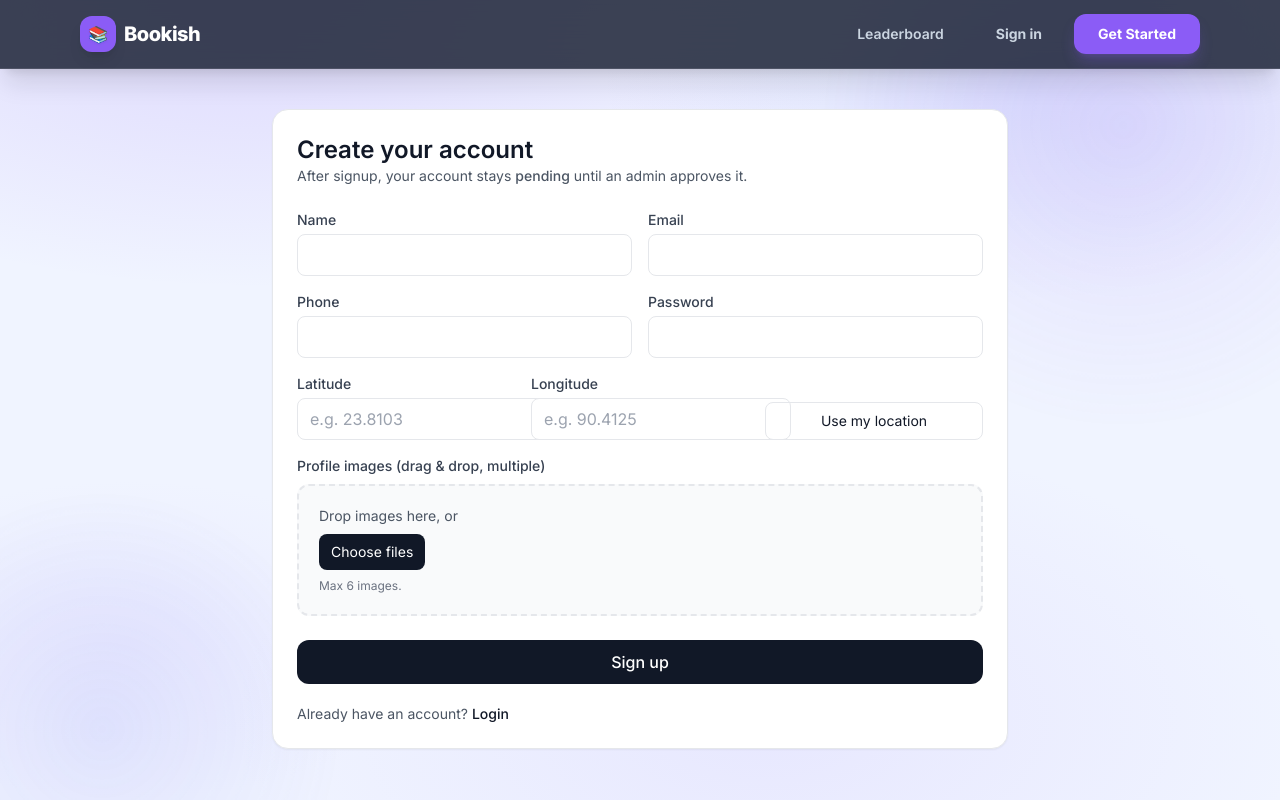
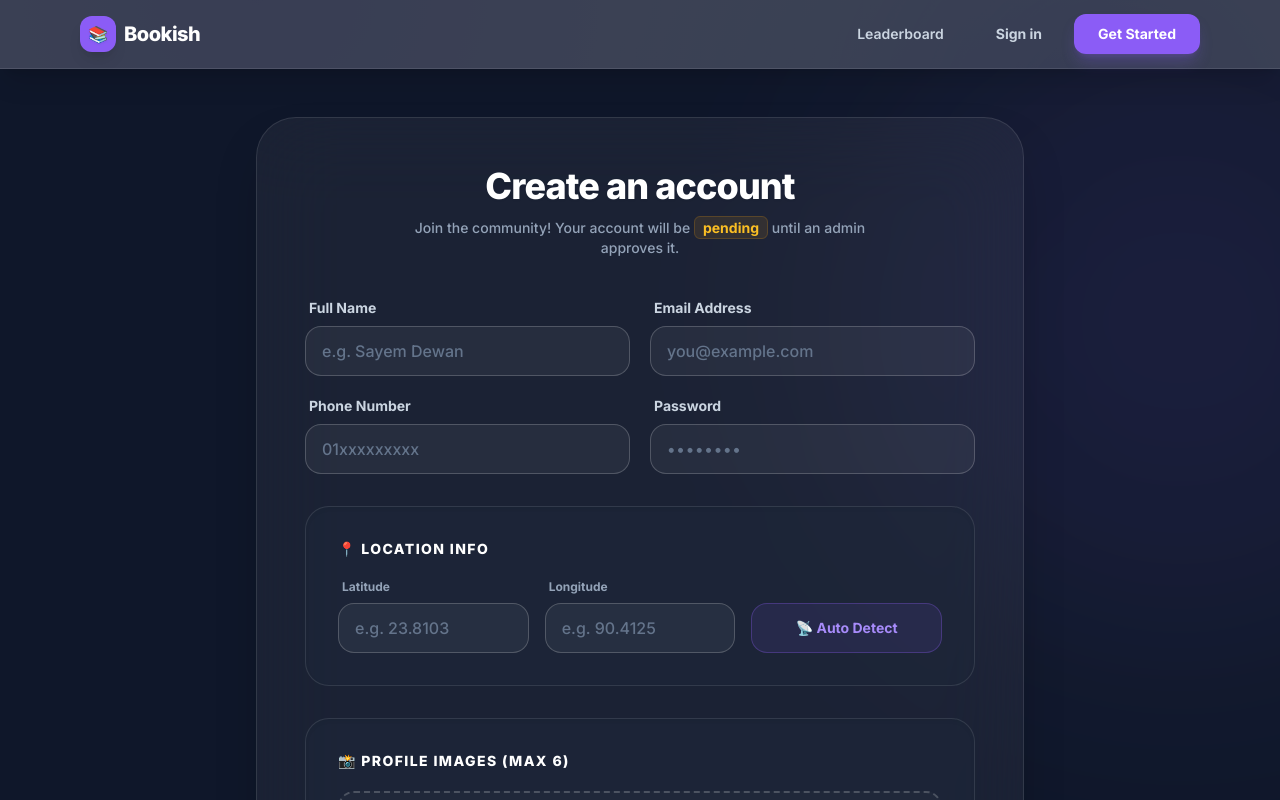
Before and after one commit to mdsayemdewan/book-share-exchange-capstone, a React app in the folder frontend/: page /signup in a window 1280 px wide. Shown: the top 800 px of the page. Built offline with nearby package versions, Linux system fonts and the light colour scheme; the HTML template or start-up script is replaced by a standard one.

Commit message:
Change Sign Up and pending UI

```diff
--- a/frontend/src/pages/Signup.jsx
+++ b/frontend/src/pages/Signup.jsx
@@ -106,54 +106,75 @@ export default function Signup() {
     }
   };
 
+  const inputClass = "w-full rounded-2xl border border-white/20 bg-white/5 px-4 py-3 text-white placeholder-slate-500 focus:outline-none focus:ring-2 focus:ring-primary-500/50 focus:bg-white/10 transition-all font-medium";
+
   return (
-    <div className="mx-auto max-w-3xl px-4 py-10">
-      <div className="rounded-2xl bg-white p-6 shadow-sm border">
-        <div className="mb-6">
-          <h1 className="text-2xl font-semibold text-gray-900">Create your account</h1>
-          <p className="text-sm text-gray-600">
-            After signup, your account stays <span className="font-medium">pending</span> until an admin approves it.
+    <div className="min-h-[calc(100vh-80px)] bg-slate-900 flex items-center justify-center p-4 py-12 relative overflow-hidden">
+      {/* Background Decor */}
+      <div className="absolute top-0 right-0 -translate-y-12 translate-x-1/3 w-[600px] h-[600px] bg-primary-500/10 rounded-full blur-[120px] mix-blend-screen pointer-events-none opacity-80"></div>
+      <div className="absolute bottom-0 left-0 translate-y-1/3 -translate-x-1/3 w-[500px] h-[500px] bg-violet-500/10 rounded-full blur-[120px] mix-blend-screen pointer-events-none opacity-80"></div>
+
+      <div className="w-full max-w-3xl z-10">
+        <div className="rounded-[2.5rem] bg-white/5 backdrop-blur-2xl p-8 md:p-12 shadow-2xl border border-white/10">
+          <div className="mb-10 text-center max-w-lg mx-auto">
+            <h1 className="text-4xl font-extrabold text-white tracking-tight drop-shadow-sm">Create an account</h1>
+            <p className="mt-3 text-sm font-medium text-slate-400">
+              Join the community! Your account will be <span className="text-amber-400 font-bold bg-amber-500/10 px-2 py-0.5 rounded-md border border-amber-500/20">pending</span> until an admin approves it.
             </p>
           </div>
 
-        {error ? <div className="mb-4 rounded-lg bg-red-50 p-3 text-sm text-red-700">{error}</div> : null}
-        {success ? <div className="mb-4 rounded-lg bg-green-50 p-3 text-sm text-green-700">{success}</div> : null}
+          {error ? (
+            <div className="mb-8 rounded-2xl bg-red-500/10 p-4 border border-red-500/20 flex gap-4 text-red-400 shadow-inner">
+              <span className="text-2xl leading-none">⚠️</span>
+              <p className="text-sm font-bold flex items-center">{error}</p>
+            </div>
+          ) : null}
+          {success ? (
+            <div className="mb-8 rounded-2xl bg-emerald-500/10 p-4 border border-emerald-500/20 flex gap-4 text-emerald-400 shadow-inner">
+              <span className="text-2xl leading-none">✅</span>
+              <p className="text-sm font-bold flex items-center">{success}</p>
+            </div>
+          ) : null}
 
-        <form onSubmit={submit} className="grid grid-cols-1 gap-4">
-          <div className="grid grid-cols-1 md:grid-cols-2 gap-4">
-            <label className="grid gap-1">
-              <span className="text-sm font-medium text-gray-700">Name</span>
+          <form onSubmit={submit} className="grid grid-cols-1 gap-8">
+            <div className="grid grid-cols-1 md:grid-cols-2 gap-5">
+              <label className="grid gap-2 focus-within:text-primary-400 transition-colors">
+                <span className="text-sm font-bold text-slate-300 inherit ml-1">Full Name</span>
                 <input
-                className="rounded-lg border px-3 py-2"
+                  className={inputClass}
                   value={form.name}
+                  placeholder="e.g. Sayem Dewan"
                   onChange={(e) => setForm((p) => ({ ...p, name: e.target.value }))}
                   required
                 />
               </label>
-            <label className="grid gap-1">
-              <span className="text-sm font-medium text-gray-700">Email</span>
+              <label className="grid gap-2 focus-within:text-primary-400 transition-colors">
+                <span className="text-sm font-bold text-slate-300 inherit ml-1">Email Address</span>
                 <input
-                className="rounded-lg border px-3 py-2"
+                  className={inputClass}
                   type="email"
+                  placeholder="you@example.com"
                   value={form.email}
                   onChange={(e) => setForm((p) => ({ ...p, email: e.target.value }))}
                   required
                 />
               </label>
-            <label className="grid gap-1">
-              <span className="text-sm font-medium text-gray-700">Phone</span>
+              <label className="grid gap-2 focus-within:text-primary-400 transition-colors">
+                <span className="text-sm font-bold text-slate-300 inherit ml-1">Phone Number</span>
                 <input
-                className="rounded-lg border px-3 py-2"
+                  className={inputClass}
                   value={form.phone}
+                  placeholder="01xxxxxxxxx"
                   onChange={(e) => setForm((p) => ({ ...p, phone: e.target.value }))}
                   required
                 />
               </label>
-            <label className="grid gap-1">
-              <span className="text-sm font-medium text-gray-700">Password</span>
+              <label className="grid gap-2 focus-within:text-primary-400 transition-colors">
+                <span className="text-sm font-bold text-slate-300 inherit ml-1">Password</span>
                 <input
-                className="rounded-lg border px-3 py-2"
+                  className={`${inputClass} tracking-wider`}
                   type="password"
+                  placeholder="••••••••"
                   value={form.password}
                   onChange={(e) => setForm((p) => ({ ...p, password: e.target.value }))}
                   required
@@ -161,21 +182,25 @@ export default function Signup() {
               </label>
             </div>
 
-          <div className="grid grid-cols-1 md:grid-cols-3 gap-4 items-end">
-            <label className="grid gap-1">
-              <span className="text-sm font-medium text-gray-700">Latitude</span>
+            <div className="border border-white/10 rounded-3xl p-6 md:p-8 bg-slate-800/50 shadow-inner">
+              <h3 className="text-sm font-extrabold text-white mb-5 flex items-center gap-2 uppercase tracking-widest">
+                 📍 Location Info
+              </h3>
+              <div className="grid grid-cols-1 sm:grid-cols-12 gap-4 items-end">
+                <label className="grid gap-2 sm:col-span-4 focus-within:text-primary-400 transition-colors">
+                  <span className="text-xs font-bold text-slate-400 inherit ml-1">Latitude</span>
                   <input
-                className="rounded-lg border px-3 py-2"
+                    className={inputClass}
                     value={form.lat}
                     onChange={(e) => setForm((p) => ({ ...p, lat: e.target.value }))}
                     placeholder="e.g. 23.8103"
                     required
                   />
                 </label>
-            <label className="grid gap-1">
-              <span className="text-sm font-medium text-gray-700">Longitude</span>
+                <label className="grid gap-2 sm:col-span-4 focus-within:text-primary-400 transition-colors">
+                  <span className="text-xs font-bold text-slate-400 inherit ml-1">Longitude</span>
                   <input
-                className="rounded-lg border px-3 py-2"
+                    className={inputClass}
                     value={form.lng}
                     onChange={(e) => setForm((p) => ({ ...p, lng: e.target.value }))}
                     placeholder="e.g. 90.4125"
@@ -185,50 +210,57 @@ export default function Signup() {
                 <button
                   type="button"
                   onClick={useMyLocation}
-              className="rounded-lg border px-3 py-2 text-sm hover:bg-gray-50"
+                  className="sm:col-span-4 rounded-2xl border border-primary-500/30 bg-primary-500/10 px-4 py-3 text-sm font-bold text-primary-400 hover:bg-primary-500/20 hover:border-primary-500/50 transition-colors h-[50px] flex items-center justify-center gap-2"
                 >
-              Use my location
+                  📡 Auto Detect
                 </button>
               </div>
+            </div>
 
-          <div className="grid gap-2">
-            <span className="text-sm font-medium text-gray-700">Profile images (drag & drop, multiple)</span>
+            <div className="grid gap-3 border border-white/10 rounded-3xl p-6 md:p-8 bg-slate-800/50 shadow-inner">
+              <span className="text-sm font-extrabold text-white flex items-center gap-2 uppercase tracking-widest mb-2">
+                 📸 Profile Images (Max 6)
+              </span>
               <div
                 onDragOver={(e) => e.preventDefault()}
                 onDrop={(e) => {
                   e.preventDefault();
                   onPickFiles(e.dataTransfer.files);
                 }}
-              className="rounded-xl border-2 border-dashed p-5 text-sm text-gray-600 bg-gray-50"
+                className="rounded-2xl border-2 border-dashed border-white/20 hover:border-primary-500/50 p-10 text-center text-sm text-slate-400 bg-white/[0.02] hover:bg-white/[0.04] transition-all flex items-center justify-center cursor-pointer group"
+                onClick={() => document.getElementById('fileUpload').click()}
               >
-              <div className="flex flex-col gap-2">
-                <div>Drop images here, or</div>
-                <label className="inline-flex w-fit cursor-pointer rounded-lg bg-gray-900 px-3 py-2 text-white">
-                  Choose files
+                <div className="flex flex-col items-center gap-4">
+                  <div className="h-14 w-14 rounded-full bg-white/10 group-hover:bg-primary-500/20 flex items-center justify-center shadow-inner transition-colors border border-white/5">
+                    <span className="text-2xl drop-shadow-sm">☁️</span>
+                  </div>
+                  <div className="font-bold text-slate-300 group-hover:text-primary-300 transition-colors">Click or drop images here</div>
+                  <div className="text-xs font-medium text-slate-500">Supported formats: JPG, PNG...</div>
                   <input
+                    id="fileUpload"
                     type="file"
                     className="hidden"
                     multiple
                     accept="image/*"
                     onChange={(e) => onPickFiles(e.target.files)}
                   />
-                </label>
-                <div className="text-xs text-gray-500">Max 6 images.</div>
                 </div>
               </div>
 
               {previews.length ? (
-              <div className="grid grid-cols-2 md:grid-cols-3 gap-3">
+                <div className="grid grid-cols-2 md:grid-cols-3 gap-4 mt-5">
                   {previews.map((p) => (
-                  <div key={p.name} className="relative overflow-hidden rounded-xl border bg-white">
-                    <img src={p.url} alt={p.name} className="h-28 w-full object-cover" />
+                    <div key={p.name} className="relative group overflow-hidden rounded-2xl border border-white/10 shadow-lg bg-slate-900">
+                      <img src={p.url} alt={p.name} className="h-32 w-full object-cover group-hover:scale-110 group-hover:opacity-50 transition-all duration-500" />
+                      <div className="absolute inset-0 opacity-0 group-hover:opacity-100 transition-opacity flex items-center justify-center backdrop-blur-sm bg-black/40">
                         <button
                           type="button"
-                      onClick={() => removeFile(p.name)}
-                      className="absolute right-2 top-2 rounded-md bg-white/90 px-2 py-1 text-xs hover:bg-white"
+                          onClick={(e) => { e.stopPropagation(); removeFile(p.name); }}
+                          className="rounded-xl bg-red-500 px-4 py-2 text-xs font-bold text-white shadow-lg hover:bg-red-600 hover:scale-105 transition-all"
                         >
                           Remove
                         </button>
+                      </div>
                     </div>
                   ))}
                 </div>
@@ -237,17 +269,26 @@ export default function Signup() {
 
             <button
               disabled={submitting}
-            className="mt-2 rounded-xl bg-gray-900 px-4 py-2.5 font-medium text-white hover:bg-gray-800 disabled:opacity-60"
+              className="mt-4 rounded-2xl bg-gradient-to-r from-primary-500 to-violet-500 px-4 py-4 md:py-5 text-base font-extrabold text-white shadow-lg shadow-primary-500/30 hover:shadow-xl hover:shadow-primary-500/40 transition-all hover:-translate-y-1 active:scale-95 disabled:opacity-50 disabled:cursor-not-allowed disabled:hover:translate-y-0"
             >
-            {submitting ? 'Creating...' : 'Sign up'}
+              {submitting ? (
+                <span className="flex items-center justify-center gap-3">
+                  <svg className="animate-spin h-6 w-6 text-white" xmlns="http://www.w3.org/2000/svg" fill="none" viewBox="0 0 24 24">
+                    <circle className="opacity-25" cx="12" cy="12" r="10" stroke="currentColor" strokeWidth="4"></circle>
+                    <path className="opacity-75" fill="currentColor" d="M4 12a8 8 0 018-8V0C5.373 0 0 5.373 0 12h4zm2 5.291A7.962 7.962 0 014 12H0c0 3.042 1.135 5.824 3 7.938l3-2.647z"></path>
+                  </svg>
+                  Creating Account...
+                </span>
+              ) : 'Complete Signup'}
             </button>
           </form>
 
-        <div className="mt-5 text-sm text-gray-600">
-          Already have an account?{' '}
-          <Link to="/login" className="font-medium text-gray-900 hover:underline">
-            Login
+          <div className="mt-10 pt-8 gap-3 border-t border-white/5 flex flex-col sm:flex-row items-center justify-center text-sm font-medium text-slate-400">
+            Already have an account?
+            <Link to="/login" className="inline-flex items-center gap-2 rounded-full bg-white/5 border border-white/10 px-5 py-2 text-white font-bold hover:bg-white/10 transition-colors shadow-sm cursor-pointer z-20">
+              Sign In Instead &rarr;
             </Link>
+          </div>
         </div>
       </div>
     </div>
```
Lines whose indentation alone changed are shown as unchanged.
